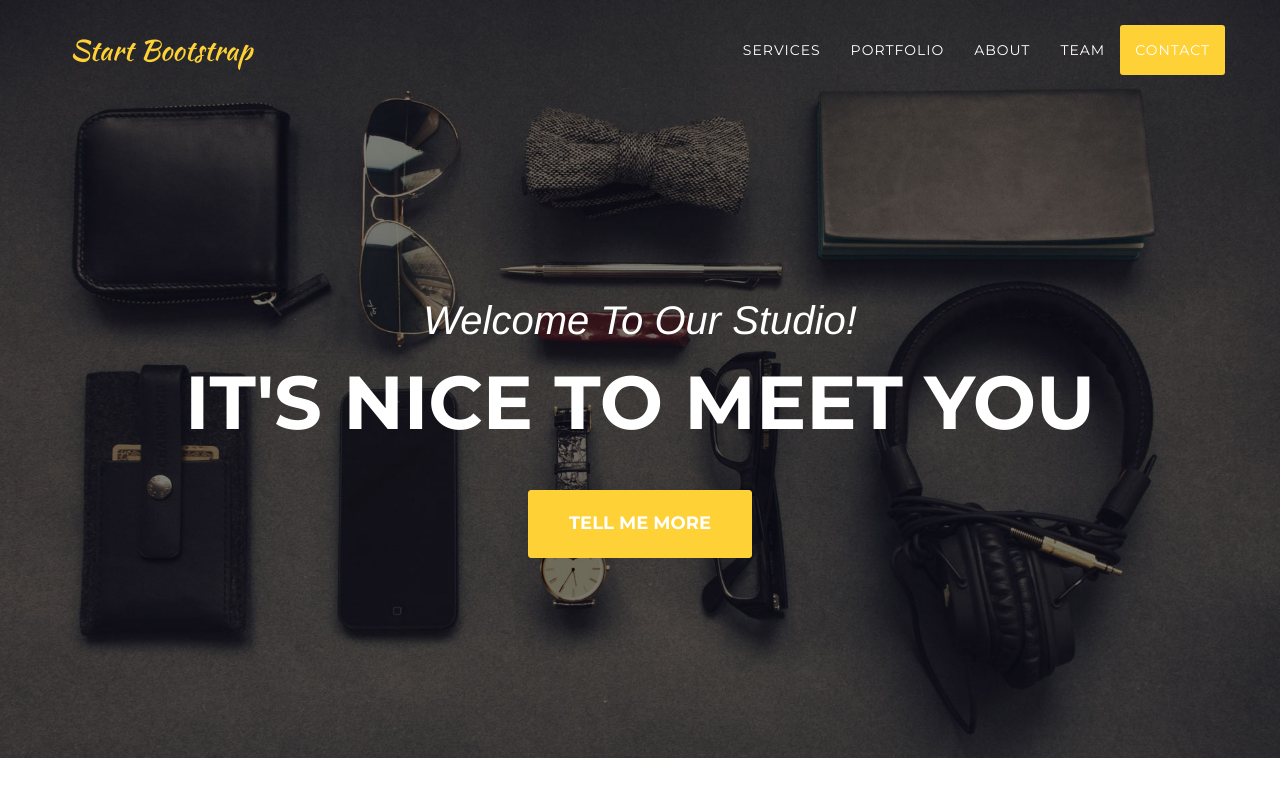
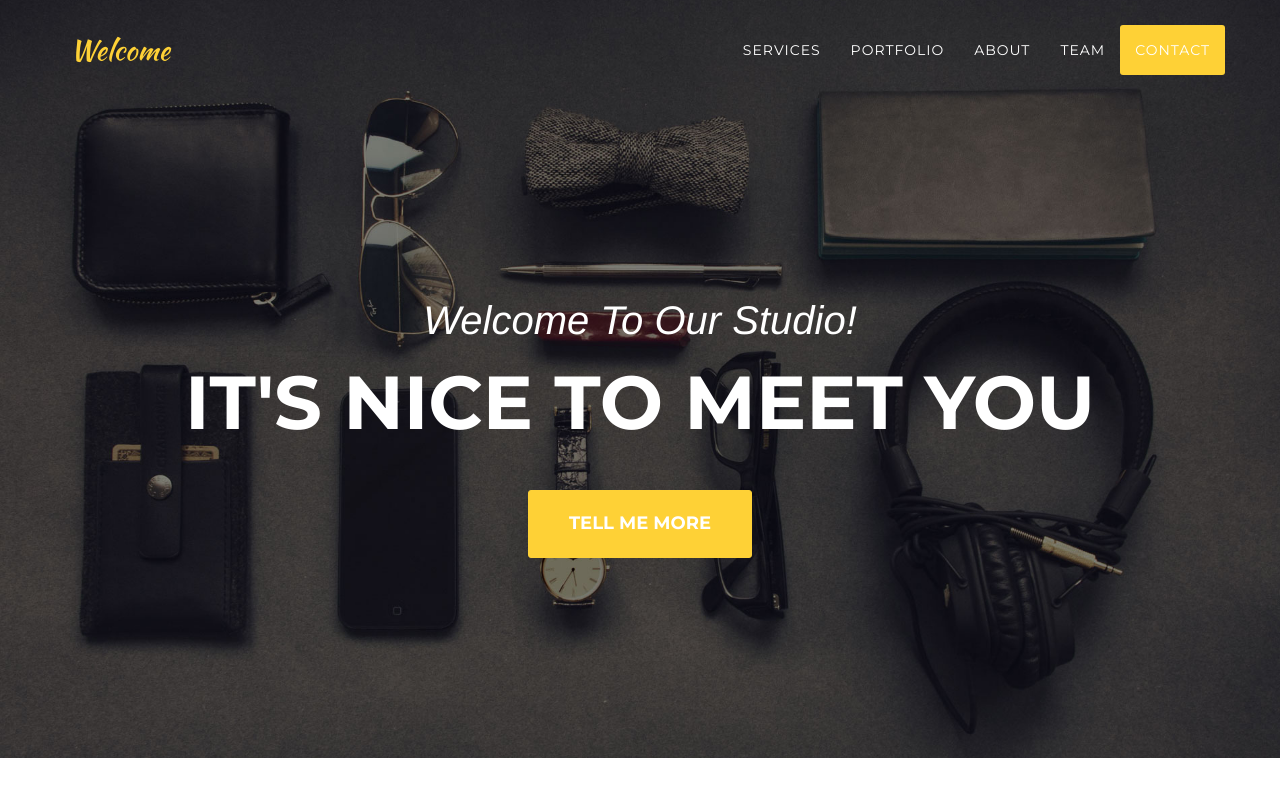
Before and after one commit to PhamAnhVu/PhamAnhVu.github.io, a website: page index.html in a window 1280 px wide. Shown: the top 800 px of the page. Drawn offline with nearby package versions, Linux system fonts and the light colour scheme; a web font is replaced by a local one.

Commit message:
Update index.html

```diff
--- a/index.html
+++ b/index.html
@@ -43,7 +43,7 @@
                 <button type="button" class="navbar-toggle" data-toggle="collapse" data-target="#bs-example-navbar-collapse-1">
                     <span class="sr-only">Toggle navigation</span> Menu <i class="fa fa-bars"></i>
                 </button>
-                <a class="navbar-brand page-scroll" href="#page-top">Start Bootstrap</a>
+                <a class="navbar-brand page-scroll" href="#page-top">Welcome</a>
             </div>
 
             <!-- Collect the nav links, forms, and other content for toggling -->
```
